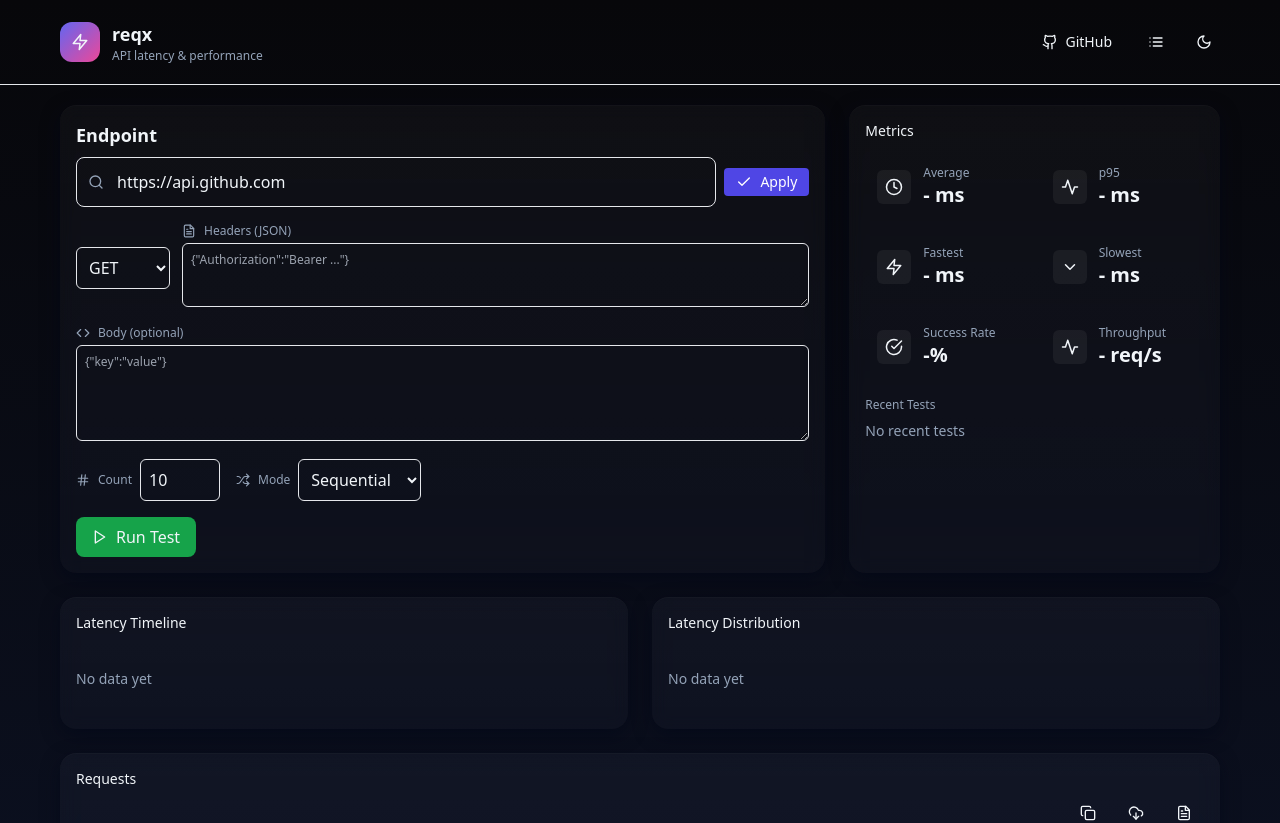
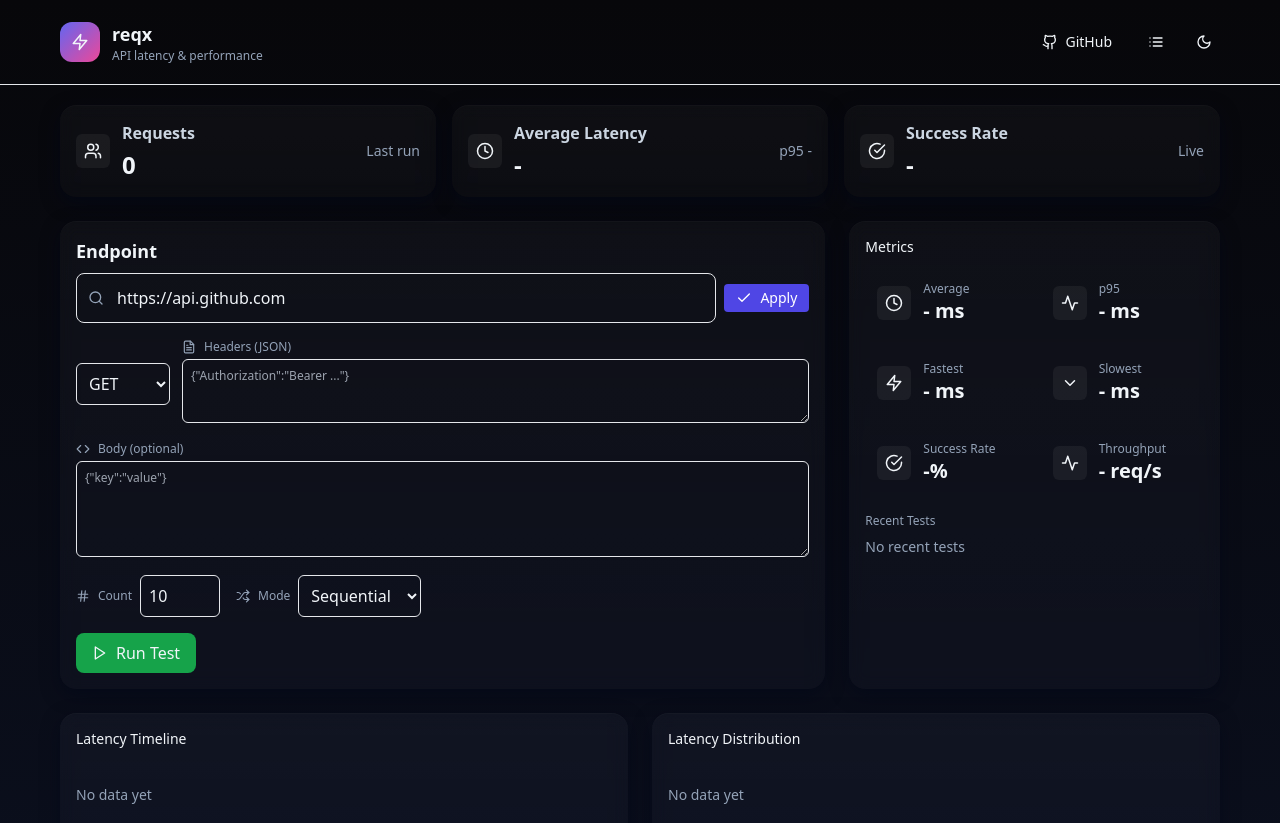
Before and after one commit to mqverk/reqx, a Next.js app: page / in a window 1280 px wide. Shown: the top 823 px of the page. Built offline with nearby package versions, Linux system fonts and the light colour scheme.

Commit message:
feat(ui): insert TopMetrics banner into main page

```diff
--- a/app/page.tsx
+++ b/app/page.tsx
@@ -4,6 +4,7 @@
 import RunTestButton from '../components/RunTestButton'
 import MetricsCards from '../components/MetricsCards'
 import History from '../components/History'
+import TopMetrics from '../components/TopMetrics'
 import dynamic from 'next/dynamic'
 import ResultsTable from '../components/ResultsTable'
 
@@ -13,6 +14,8 @@
 export default function Page() {
   return (
     <div className="space-y-6">
+      <TopMetrics />
+
       <div className="grid grid-cols-1 lg:grid-cols-3 gap-6">
         <div className="lg:col-span-2 card">
           <h2 className="text-lg font-semibold mb-2">Endpoint</h2>
```
